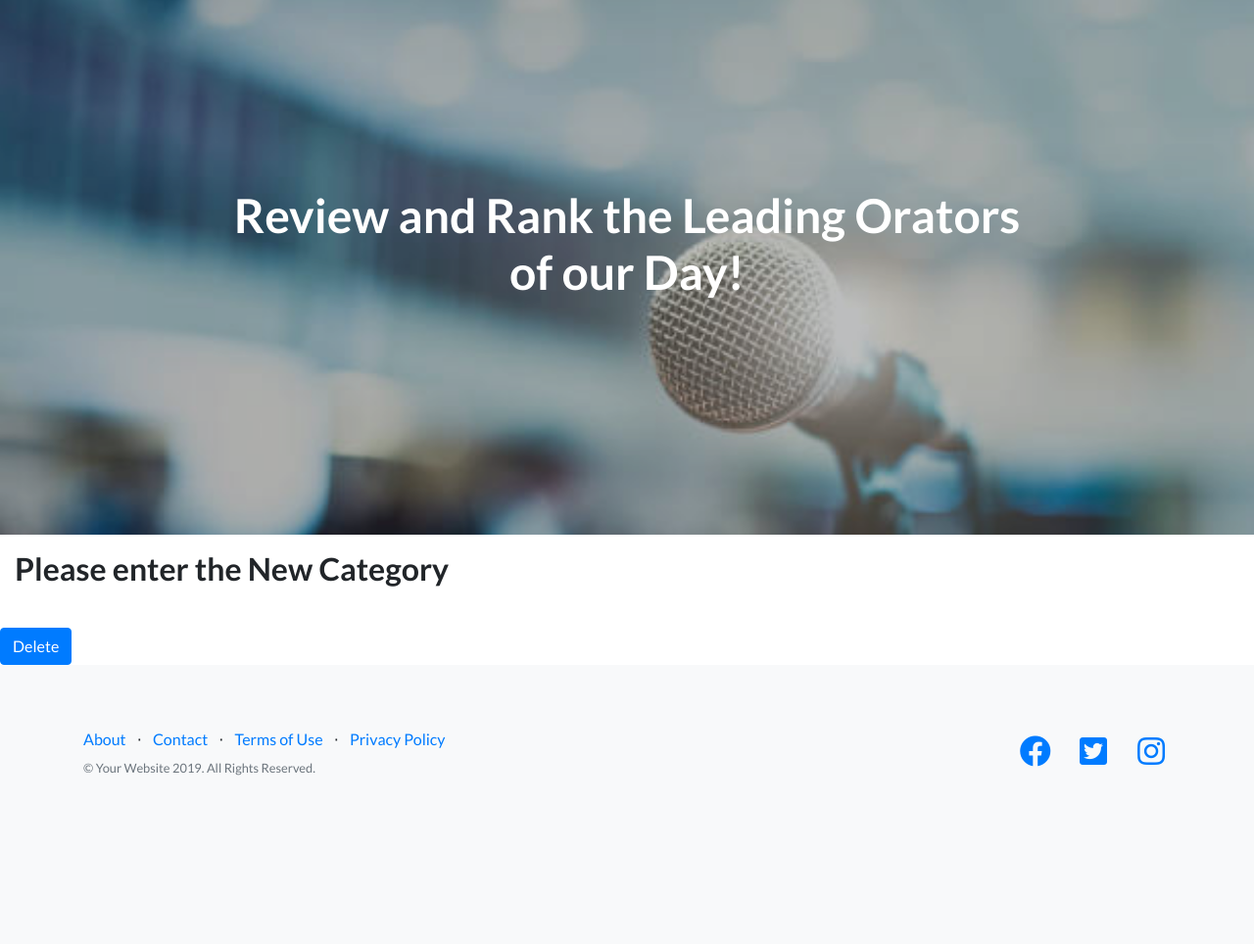
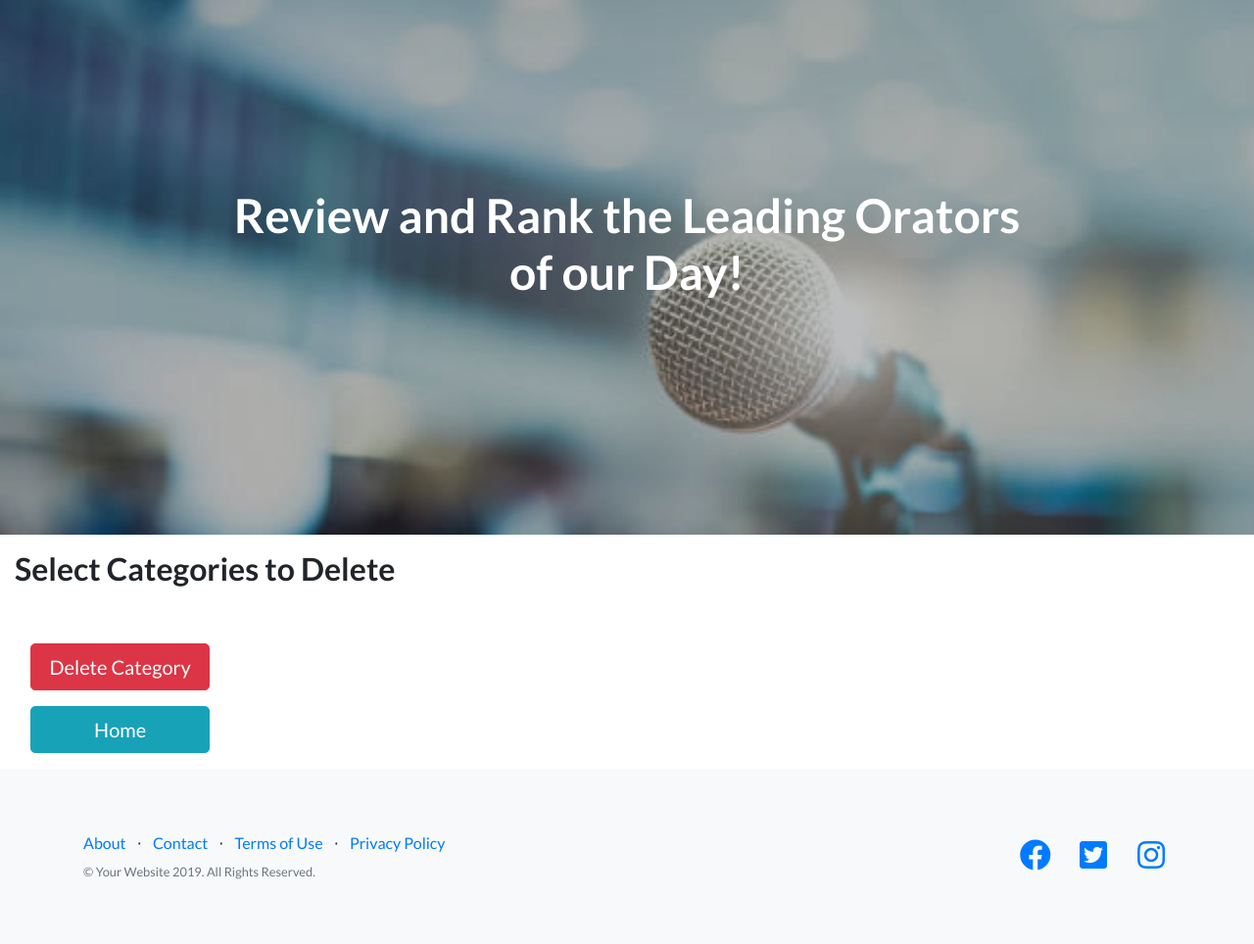
Before and after one commit to petergalvin-cyber/Milestone3_KeyNote, a Flask app: page /remove_category in a window 1280 px wide. Shown: the part 83-1047 px from the top of the page at 98% size. Before the commit the page ends 875 px from the top, so only its background shows below. Run offline with Flask 2, Linux system fonts and the light colour scheme; data that the repository does not hold is empty; some libraries are stand-ins or nearby versions.

Commit message:
fixed delete category, comms between app.py and html

```diff
--- a/app.py
+++ b/app.py
@@ -53,11 +53,10 @@ def addcategory():
     return redirect(url_for('index'))
 
 
-@app.route('/delcategory', methods=['POST'])
+@app.route('/delcategory', methods=['POST','GET'])
 def delcategory():
-    job = request.form.getlist('category')
-    print(job)
-    mongo.db.categories.remove({'category': {'$in' :request.form.getlist('category')}})
+    print(request.form.getlist('category'))
+    mongo.db.categories.delete_many({'category': {'$in' :request.form.getlist('category')}})
     return redirect(url_for('index'))
 
 
--- a/templates/deletecategory.html
+++ b/templates/deletecategory.html
@@ -2,13 +2,13 @@
 
 <div class = "row">
  <div class = "col-12 my-3">
-    <h2>Please enter the New Category</h2>
+    <h2>Select Categories to Delete</h2>
  </div>
 </div>
 
 <div class="row">
 
-    <form action="{{url_for('delcategory')}}" method="POST"  class="col">
+    <form onsubmit="return confirm('Are you sure?')" action="{{url_for('delcategory')}}" method="POST" class="col">
         <div class="form-group">
         {% for cat in categories %}
             <div class="form-check">
@@ -20,7 +20,11 @@
 
 
         <div class="row">
-            <button class="btn btn-primary" type="submit">Delete  </button>
+          <div class="col-lg-2">
+            <button type="input" class="btn btn-danger btn-block btn-lg m-3">Delete Category</button>
+
+            <a  href="{{url_for('index')}}" class="btn btn-info btn-block btn-lg m-3">Home  </a>
+          </div>
         </div>
 
     </form>
```
Also changed, not shown: templates/index.html (+4 -3 lines), templates/speaker_bio.html (+6 -6 lines).
